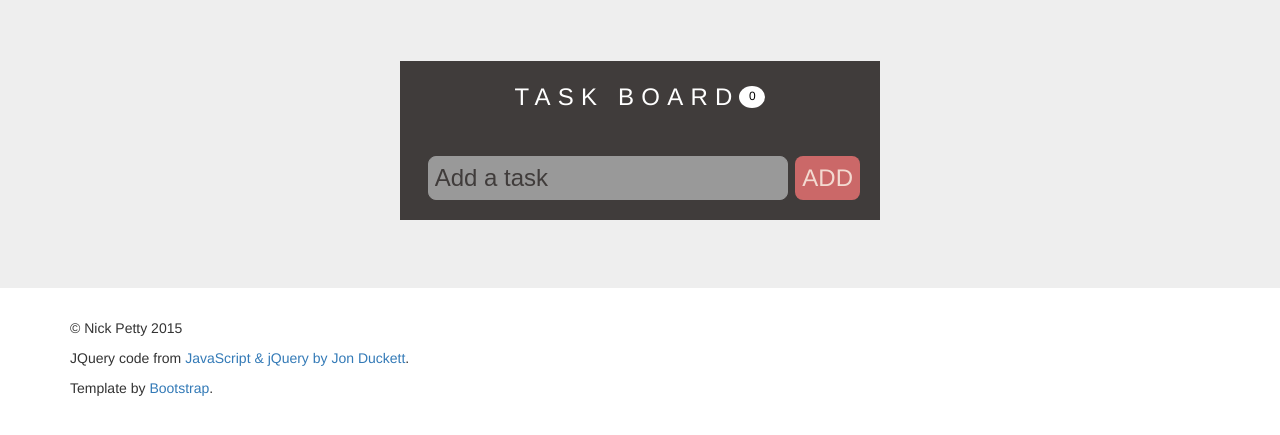
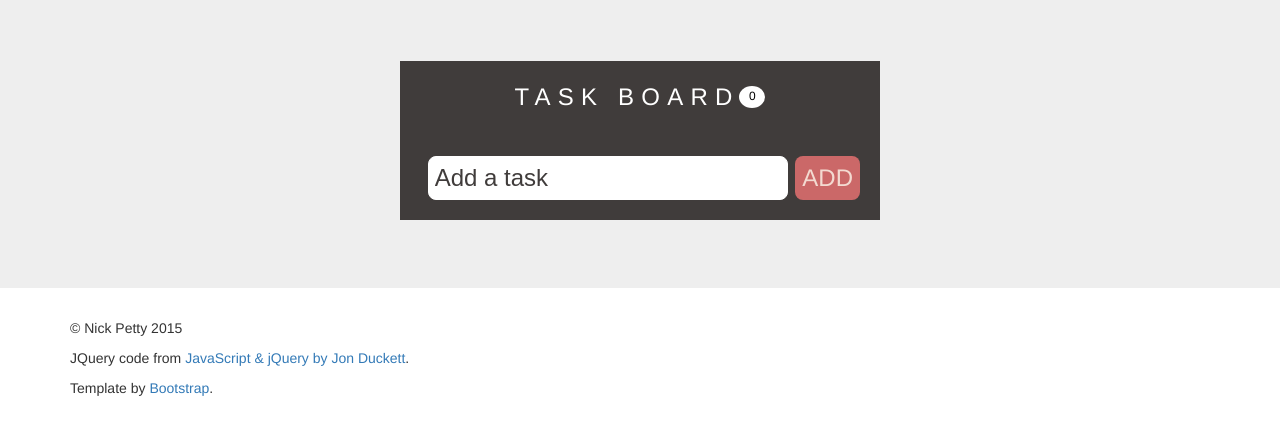
Before and after one commit to Ninjinkai/hw5, a plain HTML site: page index.html in a window 1280 px wide. Shown: the part 57-492 px from the top of the page. Drawn offline with Linux system fonts and the light colour scheme.

Commit message:
Added autofocus to new item input.

```diff
--- a/index.html
+++ b/index.html
@@ -39,7 +39,7 @@
                 <ul>
                 </ul>
                 <form id="newItemForm">
-                    <input type="text" id="itemDescription" placeholder="Add a task" />
+                    <input type="text" id="itemDescription" placeholder="Add a task" autofocus/>
                     <input type="submit" id="add" value="add" />
                 </form>
             </div>
```
